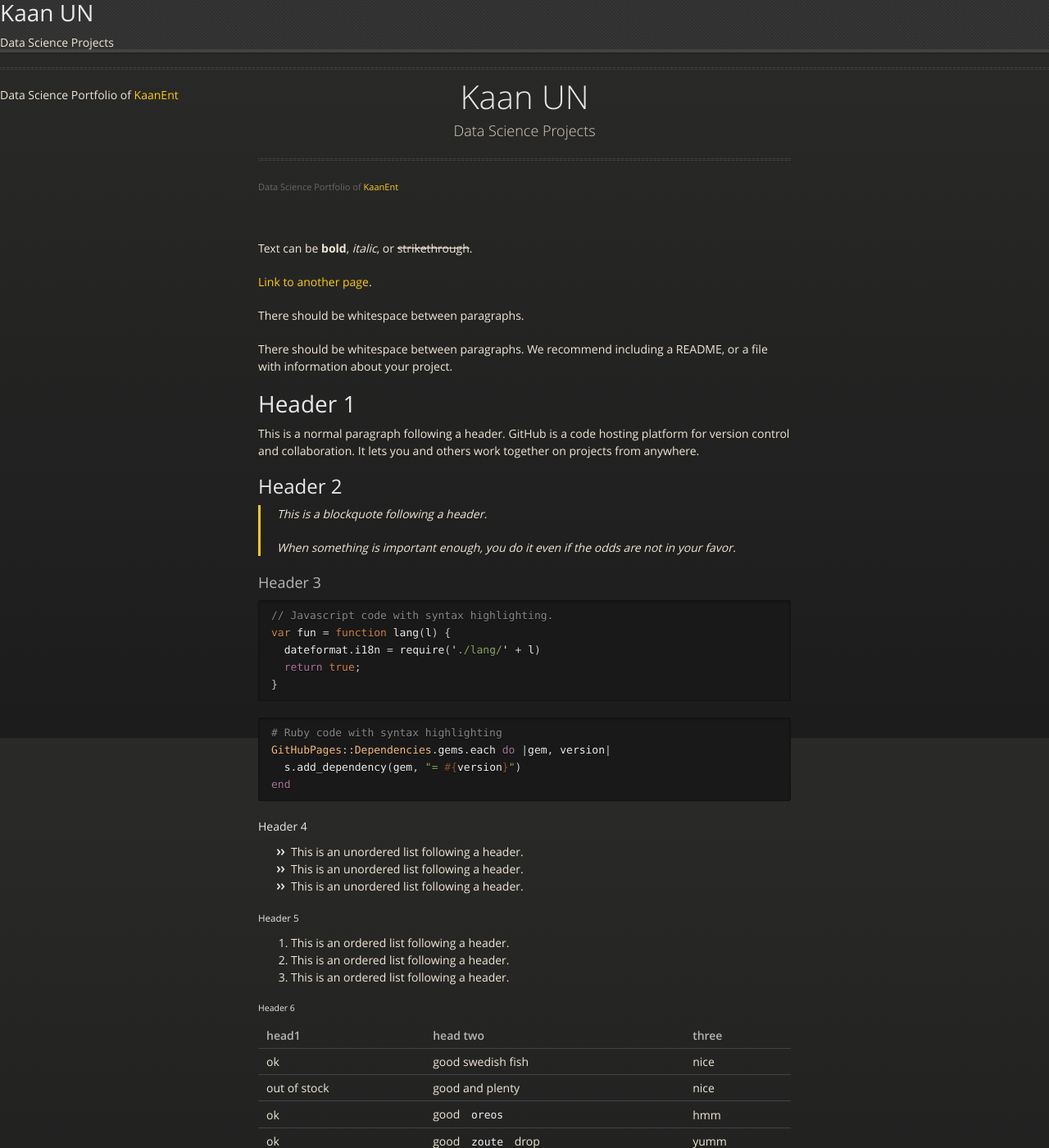
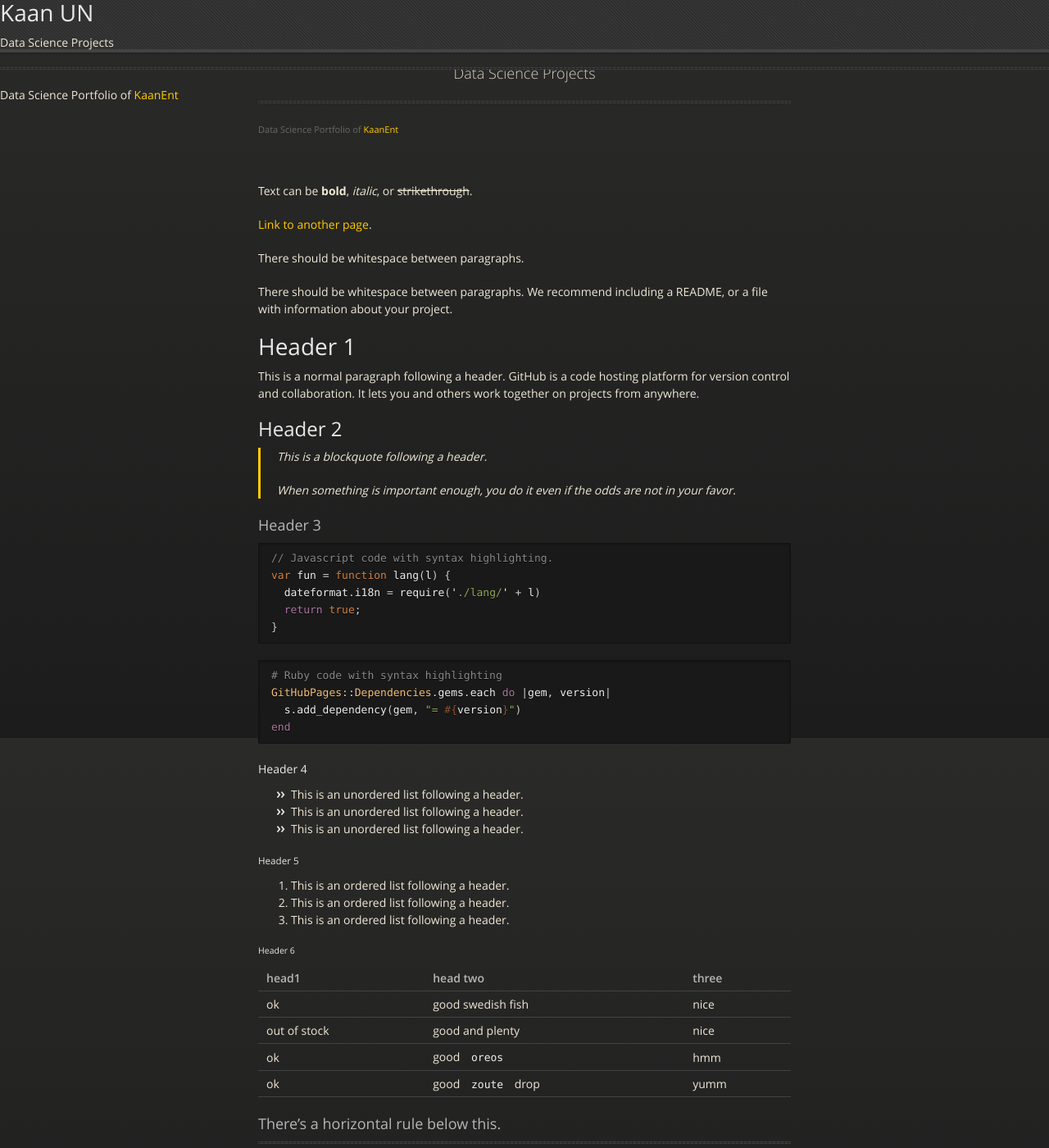
Before and after one commit to KaanEnt/kaanent.github.io, a Jekyll site: the page built from index.md, in a window 1280 px wide and 1400 px high. Shown: the whole window at 82% size. Built offline with Jekyll 4.4.1, drawn with Linux system fonts in a browser that asks for light colours.

Commit message:
Update jekyll-theme-midnight.scss

```diff
--- a/_sass/jekyll-theme-midnight.scss
+++ b/_sass/jekyll-theme-midnight.scss
@@ -234,7 +234,7 @@ section {
   max-width:650px;
   padding: 30px 0px 50px 0px;
   margin: 20px 0;
-  margin-top: 70px;
+  margin-top: 0px;
 
   #title {
     border: 0;
```
